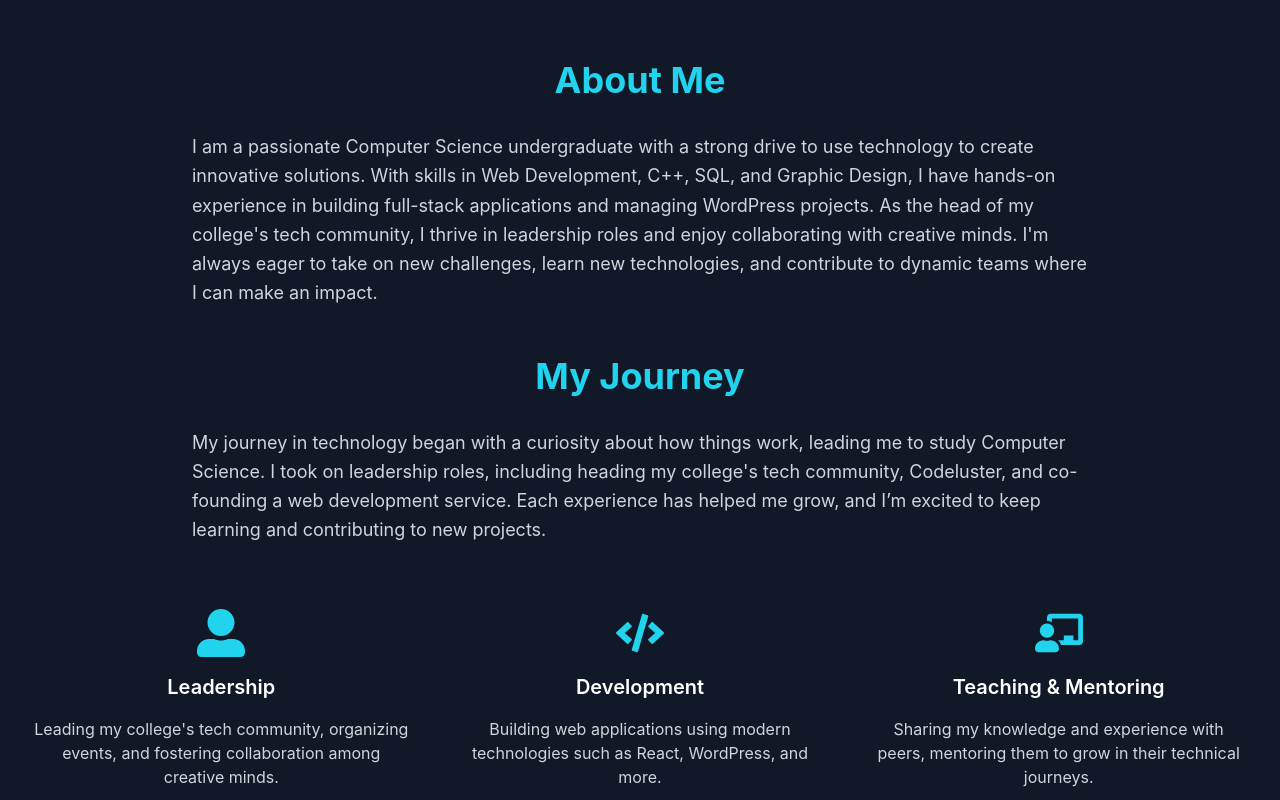
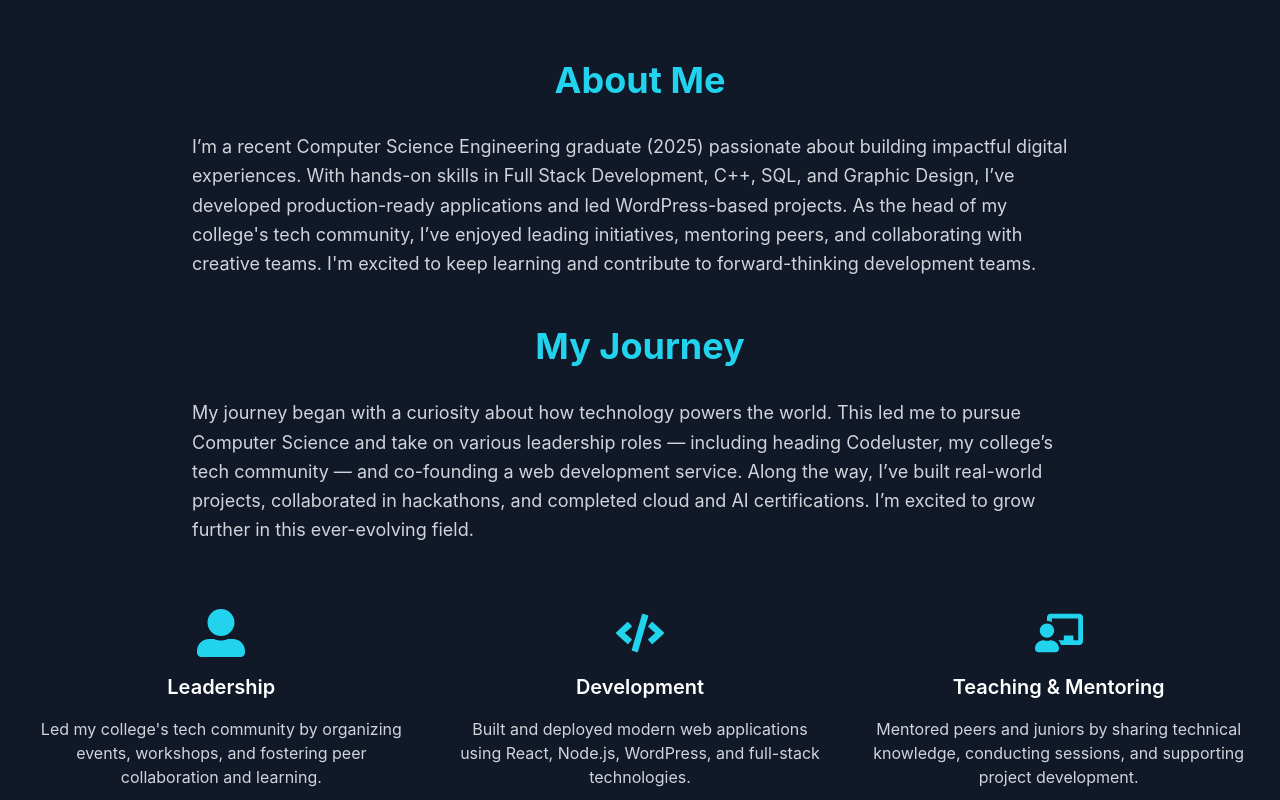
Before and after one commit to Deepanshv/deep_port, a React (Create React App) app: page / in a window 1280 px wide. Shown: the part 820-1620 px from the top of the page. Built offline with nearby package versions, Linux system fonts and the light colour scheme.

Commit message:
Update About.jsx

```diff
--- a/src/pages/About.jsx
+++ b/src/pages/About.jsx
@@ -29,14 +29,7 @@ const About = () => {
           className="text-lg leading-relaxed text-gray-300"
           variants={itemVariants}
         >
-          I am a passionate Computer Science undergraduate with a strong drive
-          to use technology to create innovative solutions. With skills in Web
-          Development, C++, SQL, and Graphic Design, I have hands-on experience
-          in building full-stack applications and managing WordPress projects.
-          As the head of my college's tech community, I thrive in leadership
-          roles and enjoy collaborating with creative minds. I'm always eager to
-          take on new challenges, learn new technologies, and contribute to
-          dynamic teams where I can make an impact.
+          I’m a recent Computer Science Engineering graduate (2025) passionate about building impactful digital experiences. With hands-on skills in Full Stack Development, C++, SQL, and Graphic Design, I’ve developed production-ready applications and led WordPress-based projects. As the head of my college's tech community, I’ve enjoyed leading initiatives, mentoring peers, and collaborating with creative teams. I'm excited to keep learning and contribute to forward-thinking development teams.
         </motion.p>
       </div>
 
@@ -52,12 +45,7 @@ const About = () => {
           className="text-lg leading-relaxed text-gray-300"
           variants={itemVariants}
         >
-          My journey in technology began with a curiosity about how things work,
-          leading me to study Computer Science. I took on leadership roles,
-          including heading my college's tech community, Codeluster, and
-          co-founding a web development service. Each experience has helped me
-          grow, and I’m excited to keep learning and contributing to new
-          projects.
+          My journey began with a curiosity about how technology powers the world. This led me to pursue Computer Science and take on various leadership roles — including heading Codeluster, my college’s tech community — and co-founding a web development service. Along the way, I’ve built real-world projects, collaborated in hackathons, and completed cloud and AI certifications. I’m excited to grow further in this ever-evolving field.
         </motion.p>
       </div>
 
@@ -70,8 +58,7 @@ const About = () => {
           <FaUserAlt className="text-5xl text-cyan-400 mx-auto" />
           <h4 className="text-xl font-semibold">Leadership</h4>
           <p className="text-gray-300">
-            Leading my college's tech community, organizing events, and
-            fostering collaboration among creative minds.
+            Led my college's tech community by organizing events, workshops, and fostering peer collaboration and learning.
           </p>
         </motion.div>
 
@@ -79,8 +66,7 @@ const About = () => {
           <FaCode className="text-5xl text-cyan-400 mx-auto" />
           <h4 className="text-xl font-semibold">Development</h4>
           <p className="text-gray-300">
-            Building web applications using modern technologies such as React,
-            WordPress, and more.
+            Built and deployed modern web applications using React, Node.js, WordPress, and full-stack technologies.
           </p>
         </motion.div>
 
@@ -88,8 +74,7 @@ const About = () => {
           <FaChalkboardTeacher className="text-5xl text-cyan-400 mx-auto" />
           <h4 className="text-xl font-semibold">Teaching & Mentoring</h4>
           <p className="text-gray-300">
-            Sharing my knowledge and experience with peers, mentoring them to
-            grow in their technical journeys.
+            Mentored peers and juniors by sharing technical knowledge, conducting sessions, and supporting project development.
           </p>
         </motion.div>
       </motion.div>
```
